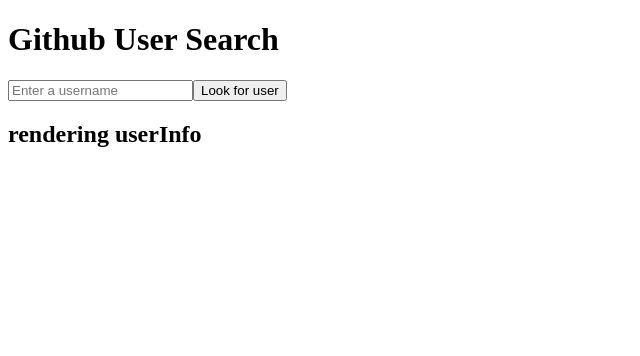
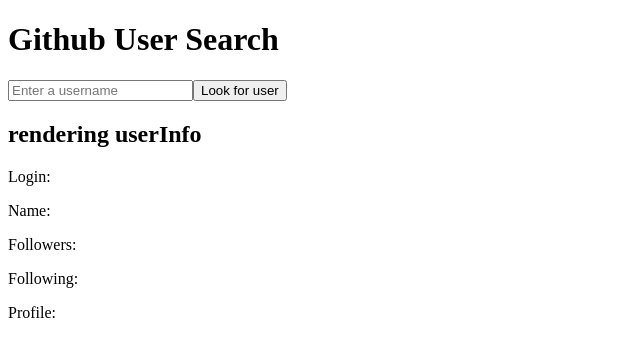
Before and after one commit to CaseyCameron/github-api, a React app: page / in a window 1280 px wide. Shown: the top 356 px of the page, without its empty margins (0-640 px from the left). Built offline with nearby package versions, Linux system fonts and the light colour scheme; no server answers.

Commit message:
Rendering user info

```diff
--- a/src/components/users/UserInfo.jsx
+++ b/src/components/users/UserInfo.jsx
@@ -1,9 +1,16 @@
 import React from 'react';
+import { useUser } from '../../state/UserProvider';
 
 const UserInfo = () => {
+  const { user } = useUser();
   return (
     <>
       <h2>rendering userInfo</h2>
+      <p>Login: {user.login}</p>
+      <p>Name: {user.name}</p>
+      <p>Followers: {user.followers}</p>
+      <p>Following: {user.following}</p>
+      <p>Profile: {user.url}</p>
     </>
   );
 };
--- a/src/services/githubApi.js
+++ b/src/services/githubApi.js
@@ -1,6 +1,7 @@
 export const fetchGitHeads = async (username) => {
-  const user =  await fetch(`https://api.github.com/users/${username}`);
+  const user = await fetch(`https://api.github.com/users/${username}`);
   const json = await user.json();
+  console.log(json);
   return json;
 };
 
```
Also changed, not shown: src/state/hooks.js (deleted, +0 -8 lines).
